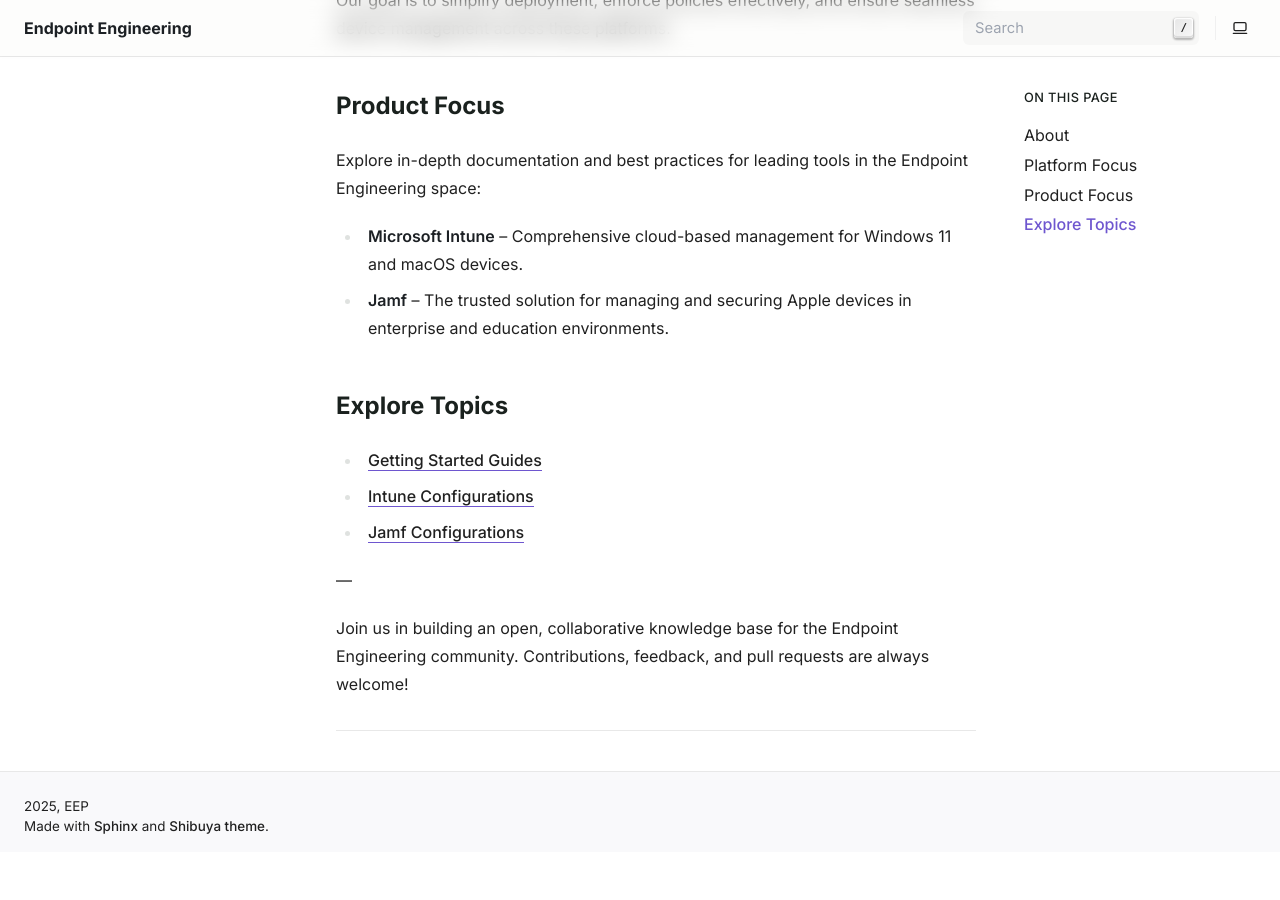
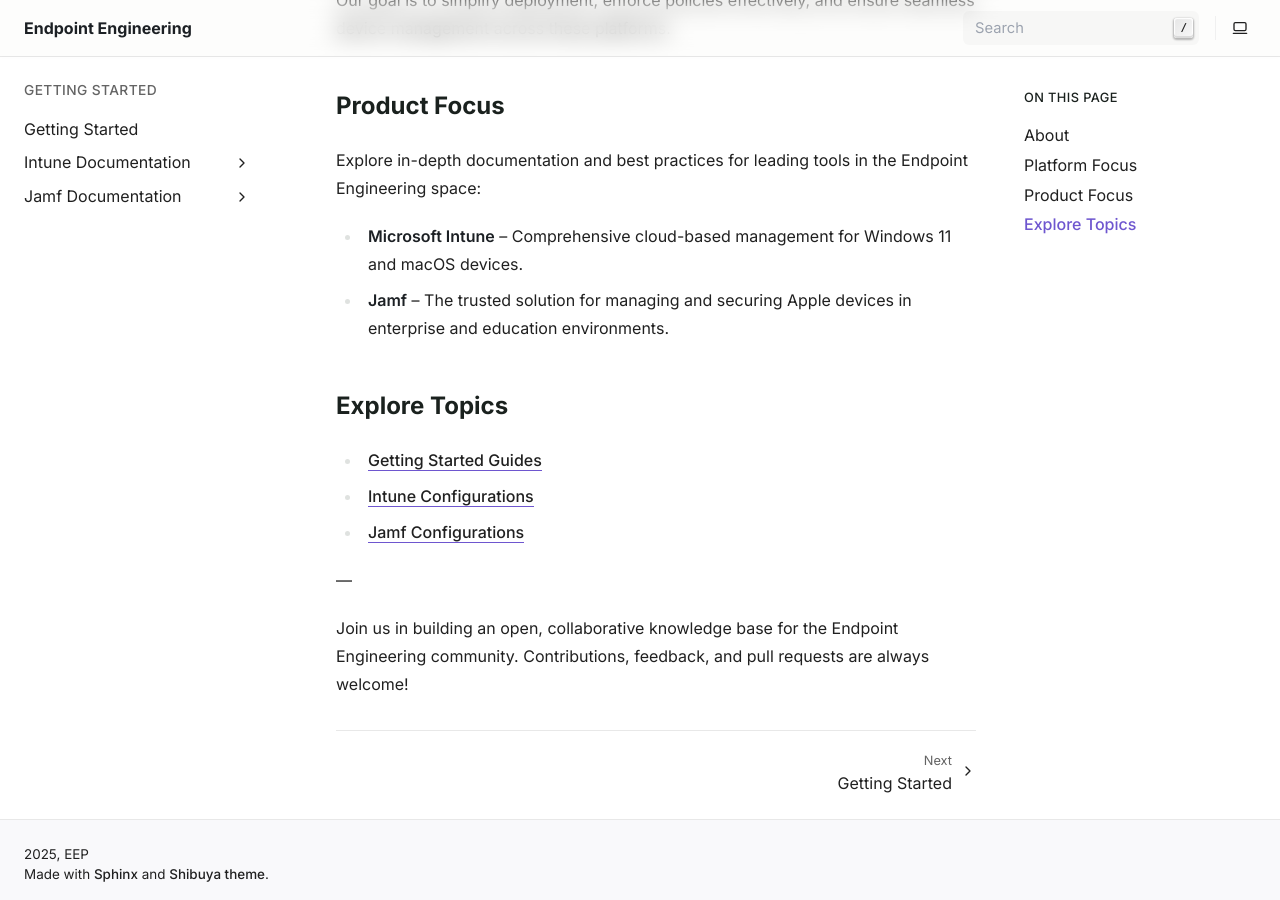
Before and after one commit to phu-ngo/rtd-demo, a Sphinx documentation site: the page built from docs/source/index.rst, in a window 1280 px wide and 900 px high, scrolled down 670 px. Built offline with Sphinx 7.4.7, drawn with Linux system fonts in a browser that asks for light colours; pages that are not in the unit, such as notebooks, are missing from menus; before the commit the page ends 1522 px from its top, so only the background shows below that.

Commit message:
Add nav for english

```diff
--- a/docs/source/index.rst
+++ b/docs/source/index.rst
@@ -36,3 +36,12 @@
 ---
 
 Join us in building an open, collaborative knowledge base for the Endpoint Engineering community. Contributions, feedback, and pull requests are always welcome!
+
+
+.. toctree::
+    :caption: Getting started
+    :hidden:
+
+    getting-started
+    intune/index
+    jamf/index
```
